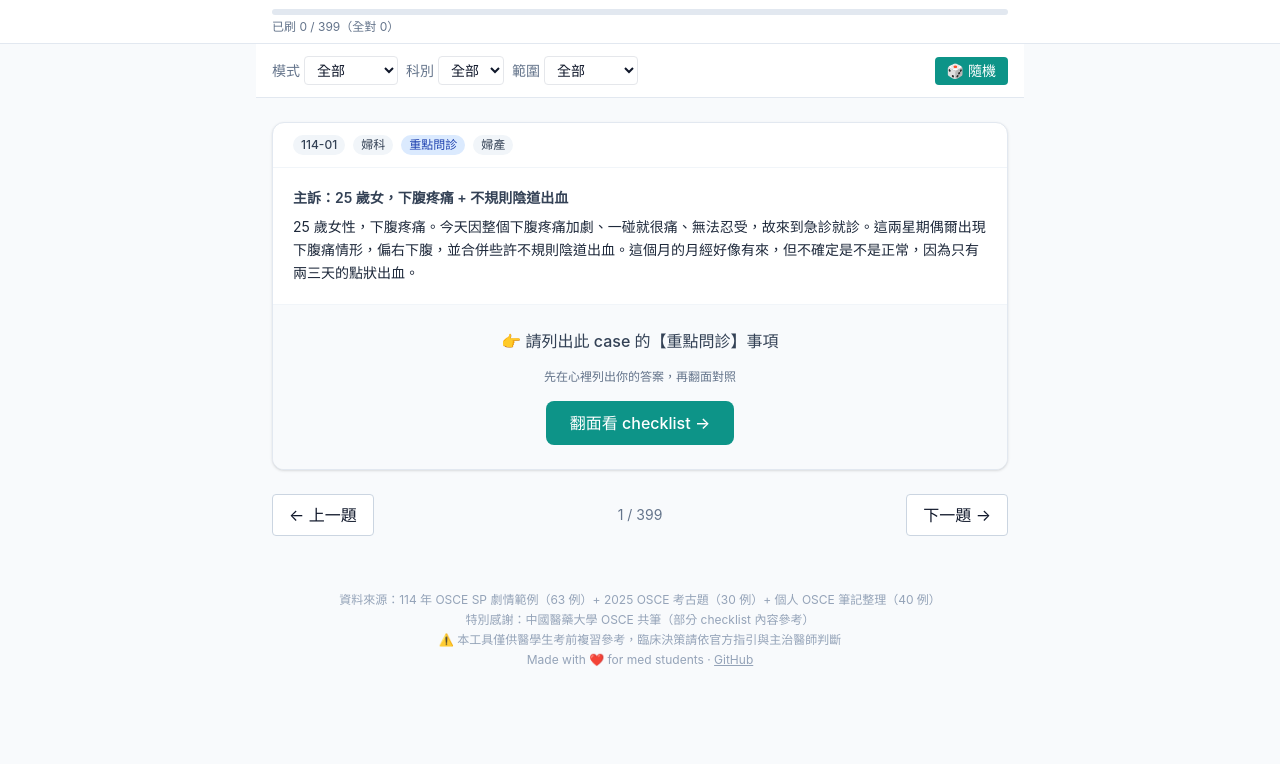
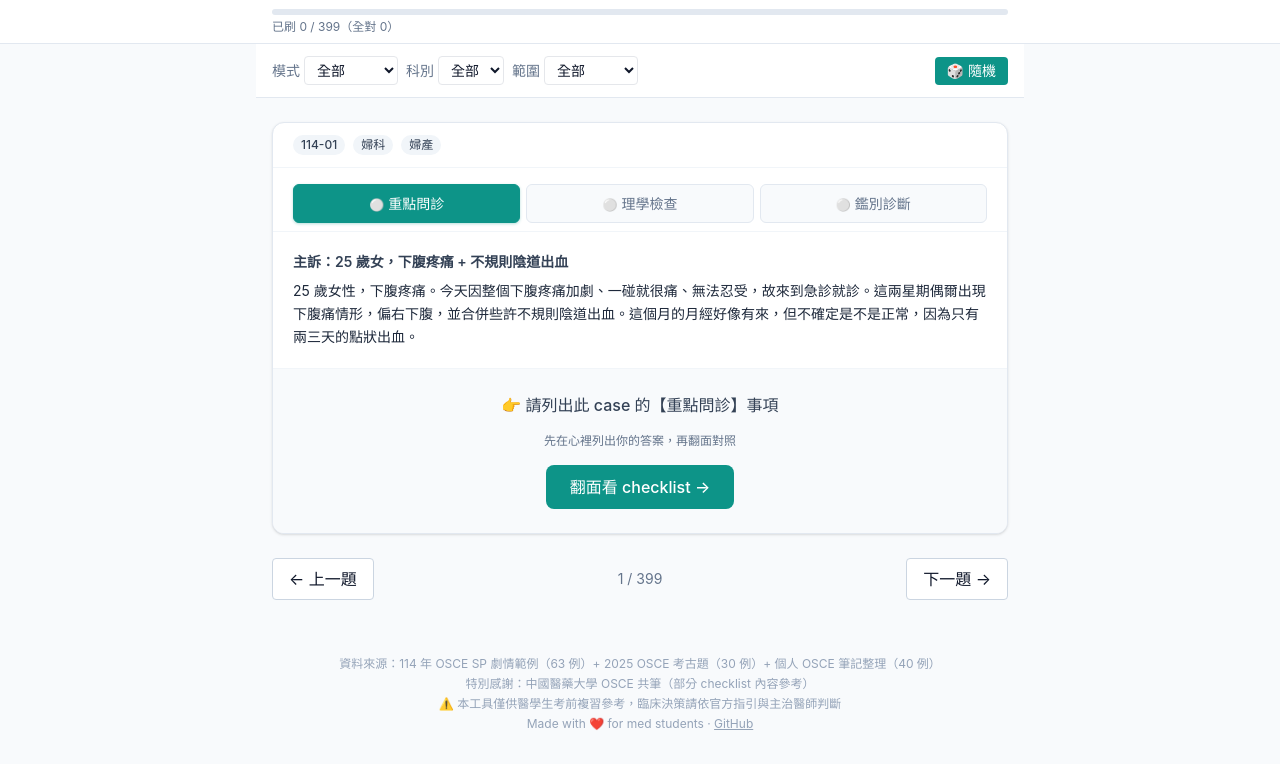
Before and after one commit to fireman333/OSCE-machine, a plain HTML site: page index.html in a window 1280 px wide. Shown: the part 59-823 px from the top of the page. Before the commit the page ends 800 px from the top, so only its background shows below. Drawn offline with nearby package versions, Linux system fonts and the light colour scheme.

Commit message:
Add in-card mode tab switcher (history/PE/DDx)
Users can now switch between the three modes for the same case
without navigating to a different card. Tabs show progress dots
(🟢 correct / 🟡 partial / 🔴 wrong / ⚪️ unseen). Navigation
(prev/next) and grading still record against the active mode.

Co-Authored-By: Claude Opus 4.7 <noreply@anthropic.com>

```diff
--- a/app.js
+++ b/app.js
@@ -57,6 +57,18 @@ let pool = [];
 let idx = 0;
 let flipped = false;
 let checkedItems = new Set();
+let viewMode = null; // 若使用者用 tab 切換到不同模式，覆蓋 pool[idx].mode
+
+// 取得當前顯示的卡（套用 viewMode 切換後的模式）
+function currentCard() {
+  if (!pool.length) return null;
+  const base = pool[idx];
+  if (viewMode && viewMode !== base.mode) {
+    const overridden = allCards.find(c => c.caseId === base.caseId && c.mode === viewMode);
+    if (overridden) return overridden;
+  }
+  return base;
+}
 
 // ---- Filters ----
 function applyFilters() {
@@ -84,6 +96,7 @@ function applyFilters() {
 
   idx = 0;
   flipped = false;
+  viewMode = null;
   render();
 }
 
@@ -94,6 +107,7 @@ function shufflePool() {
   }
   idx = 0;
   flipped = false;
+  viewMode = null;
   render();
 }
 
@@ -133,7 +147,7 @@ function render() {
   }
   empty.classList.add("hidden");
 
-  const card = pool[idx];
+  const card = currentCard();
   const c = card.case;
   const progress = loadProgress();
   const myProgress = progress[card.id];
@@ -151,15 +165,31 @@ function render() {
       }（已刷 ${myProgress.attempts} 次）</span>`
     : "";
 
+  // Mode tabs（同一 case 內切換問診/PE/DDx）
+  const modeTabs = MODES.map(m => {
+    const cardId = `${c.id}-${m}`;
+    const p = progress[cardId];
+    const dot = p?.result === "correct" ? "🟢"
+              : p?.result === "partial" ? "🟡"
+              : p?.result === "wrong"   ? "🔴" : "⚪️";
+    const isActive = m === card.mode;
+    return `<button class="mode-tab ${isActive ? "mode-tab-active" : ""}" data-mode="${m}">
+      <span class="text-xs mr-1">${dot}</span>${MODE_LABEL[m]}
+    </button>`;
+  }).join("");
+
   container.innerHTML = `
     <div class="fade-in">
       <div class="bg-white rounded-xl shadow border border-slate-200 overflow-hidden">
         <div class="px-5 py-3 border-b border-slate-100 flex flex-wrap gap-2 items-center text-xs">
           <span class="badge badge-dept">${escapeHtml(c.id)}</span>
           <span class="badge badge-dept">${escapeHtml(c.department)}科</span>
-          <span class="badge ${MODE_BADGE_CLASS[card.mode]}">${MODE_LABEL[card.mode]}</span>
           ${c.system ? `<span class="badge badge-dept">${escapeHtml(c.system)}</span>` : ""}
           <span class="ml-auto">${lastResultBadge}</span>
+        </div>
+
+        <div class="px-5 pt-4 pb-2 flex gap-1.5 border-b border-slate-100">
+          ${modeTabs}
         </div>
 
         <div class="px-5 py-5">
@@ -171,6 +201,16 @@ function render() {
       </div>
     </div>
   `;
+
+  // mode tab handlers（同一 case 切換模式）
+  document.querySelectorAll(".mode-tab").forEach(btn => {
+    btn.addEventListener("click", () => {
+      viewMode = btn.dataset.mode;
+      flipped = false;
+      checkedItems.clear();
+      render();
+    });
+  });
 
   // attach handlers
   if (!flipped) {
@@ -243,12 +283,14 @@ function next() {
   if (!pool.length) return;
   idx = (idx + 1) % pool.length;
   flipped = false;
+  viewMode = null;
   render();
 }
 function prev() {
   if (!pool.length) return;
   idx = (idx - 1 + pool.length) % pool.length;
   flipped = false;
+  viewMode = null;
   render();
 }
 
--- a/index.html
+++ b/index.html
@@ -29,6 +29,27 @@
     .progress-fill { height: 100%; background: linear-gradient(90deg, #14b8a6, #0d9488); transition: width 0.3s; }
     @keyframes fadein { from { opacity: 0; transform: translateY(8px); } to { opacity: 1; transform: none; } }
     .fade-in { animation: fadein 0.25s ease-out; }
+    .mode-tab {
+      flex: 1;
+      padding: 8px 6px;
+      font-size: 0.875rem;
+      font-weight: 500;
+      color: #64748b;
+      background: #f8fafc;
+      border: 1px solid #e2e8f0;
+      border-radius: 6px;
+      cursor: pointer;
+      transition: all 0.15s;
+      text-align: center;
+    }
+    .mode-tab:hover { background: #f1f5f9; color: #0f172a; }
+    .mode-tab-active {
+      background: #0d9488;
+      color: white;
+      border-color: #0d9488;
+      box-shadow: 0 1px 3px rgba(13,148,136,0.3);
+    }
+    .mode-tab-active:hover { background: #0f766e; color: white; }
   </style>
 </head>
 <body class="bg-slate-50 min-h-screen text-slate-900">
```
